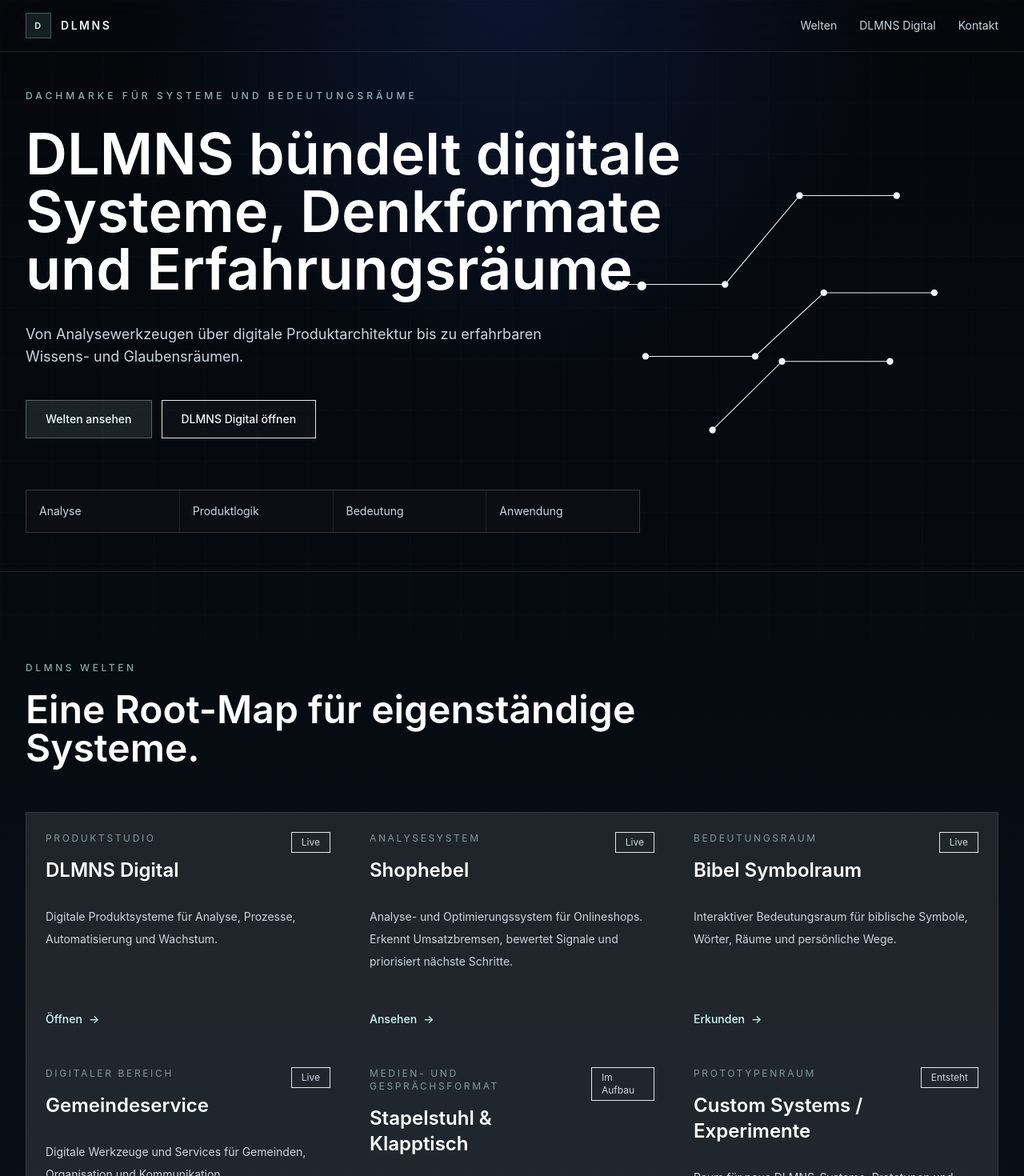
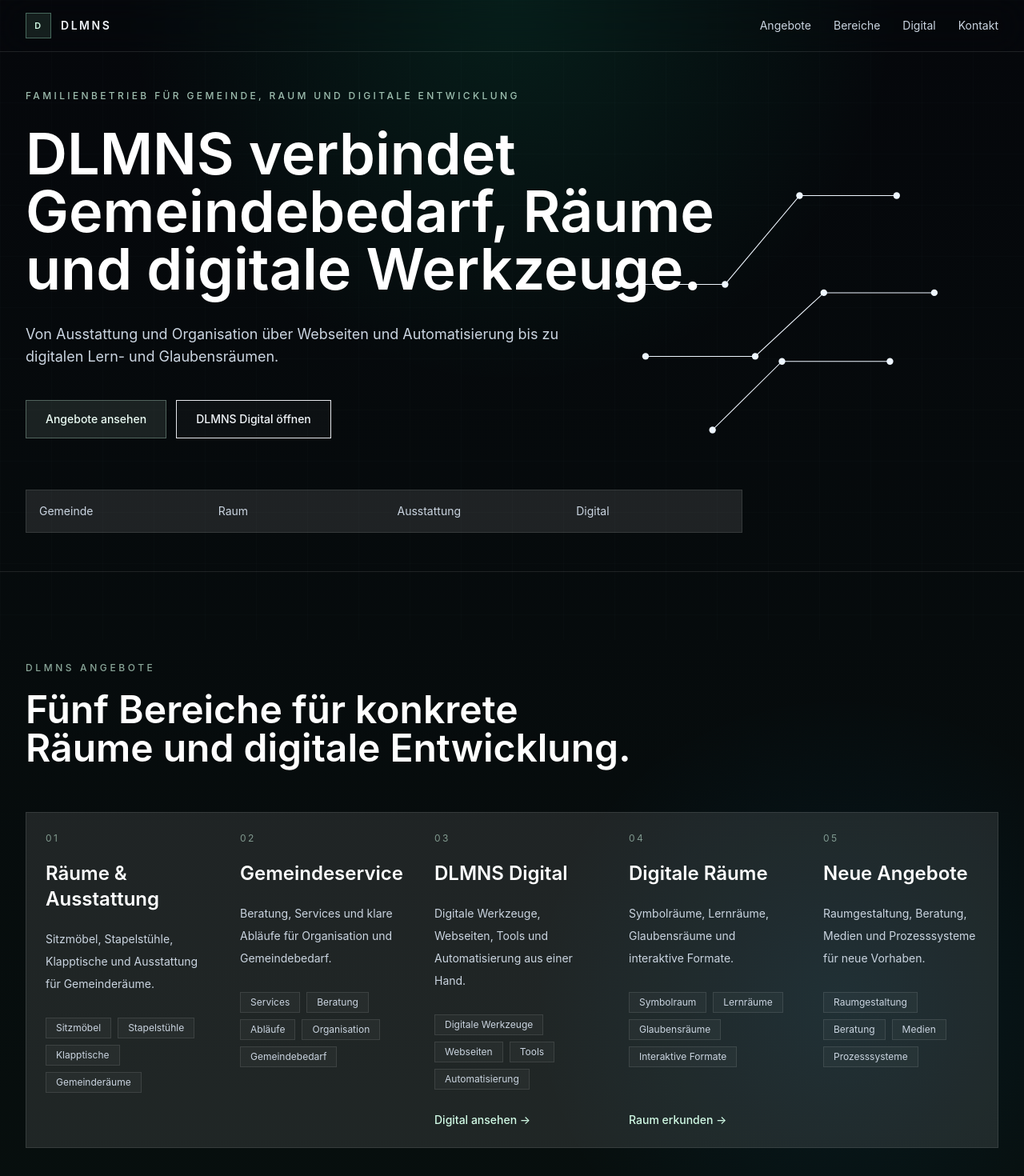
Before and after one commit to PixelFlux782/DLMNS_Main, a Next.js app: page / in a window 1280 px wide. Shown: the top 1470 px of the page at 80% size. Built offline with nearby package versions, Linux system fonts and the light colour scheme.

Commit message:
Struktur erstellen

```diff
--- a/app/globals.css
+++ b/app/globals.css
@@ -19,8 +19,9 @@ body {
   margin: 0;
   min-height: 100vh;
   background:
-    radial-gradient(circle at 50% 0%, rgba(37, 99, 235, 0.16), transparent 30rem),
-    linear-gradient(180deg, #05070b 0%, #081019 48%, #05070b 100%);
+    radial-gradient(circle at 50% 0%, rgba(16, 185, 129, 0.13), transparent 30rem),
+    radial-gradient(circle at 82% 28%, rgba(14, 165, 233, 0.08), transparent 24rem),
+    linear-gradient(180deg, #05070b 0%, #08120f 48%, #05070b 100%);
   color: #eef6ff;
   font-family: Inter, ui-sans-serif, system-ui, sans-serif;
 }
--- a/app/layout.tsx
+++ b/app/layout.tsx
@@ -2,9 +2,9 @@ import type { Metadata } from "next";
 import "./globals.css";
 
 export const metadata: Metadata = {
-  title: "DLMNS | Digitale Systeme, Denkformate und Erfahrungsräume",
+  title: "DLMNS | Gemeinde, Raum und digitale Entwicklung",
   description:
-    "DLMNS bündelt digitale Systeme, Produktideen, Analysewerkzeuge und Bedeutungsräume als ruhige Root Page.",
+    "DLMNS ist ein Familienbetrieb für Gemeindebedarf, Räume, Ausstattung, digitale Werkzeuge und neue Angebotsentwicklung.",
   metadataBase: new URL("https://dlmns.vercel.app")
 };
 
--- a/components/root-page.tsx
+++ b/components/root-page.tsx
@@ -1,7 +1,7 @@
 "use client";
 
 import { motion } from "framer-motion";
-import { primaryLinks, worlds } from "@/lib/worlds";
+import { offers, primaryLinks, worlds } from "@/lib/worlds";
 
 const fadeIn = {
   initial: { opacity: 0, y: 18 },
@@ -16,6 +16,7 @@ export function RootPage() {
       <SystemBackdrop />
       <Header />
       <Hero />
+      <OfferSection />
       <WorldsSection />
       <LogicSection />
       <DigitalSection />
@@ -27,10 +28,10 @@ export function RootPage() {
 
 function Header() {
   return (
-    <header className="fixed left-0 right-0 top-0 z-50 border-b border-white/10 bg-ink/72 backdrop-blur-xl">
+    <header className="fixed left-0 right-0 top-0 z-50 border-b border-white/10 bg-ink/78 backdrop-blur-xl">
       <nav className="mx-auto flex h-16 max-w-7xl items-center justify-between px-5 sm:px-8">
         <a href="#top" className="flex items-center gap-3" aria-label="DLMNS Start">
-          <span className="grid h-8 w-8 place-items-center border border-cyan-200/30 bg-cyan-200/10 text-[0.68rem] font-semibold tracking-[0.16em] text-cyan-100">
+          <span className="grid h-8 w-8 place-items-center border border-emerald-200/35 bg-emerald-200/10 text-[0.68rem] font-semibold tracking-[0.16em] text-emerald-100">
             D
           </span>
           <span className="text-sm font-semibold tracking-[0.18em] text-slate-100">
@@ -38,11 +39,14 @@ function Header() {
           </span>
         </a>
         <div className="hidden items-center gap-7 text-sm text-slate-300 md:flex">
-          <a className="transition hover:text-white" href="#welten">
-            Welten
+          <a className="transition hover:text-white" href="#angebote">
+            Angebote
+          </a>
+          <a className="transition hover:text-white" href="#bereiche">
+            Bereiche
           </a>
           <a className="transition hover:text-white" href="#digital">
-            DLMNS Digital
+            Digital
           </a>
           <a className="transition hover:text-white" href="#kontakt">
             Kontakt
@@ -60,22 +64,22 @@ function Hero() {
       className="relative mx-auto flex min-h-[86svh] max-w-7xl flex-col justify-center px-5 pb-12 pt-28 sm:px-8 lg:min-h-[82svh]"
     >
       <div className="max-w-4xl">
-        <p className="mb-7 text-xs font-medium uppercase tracking-[0.34em] text-cyan-100/70">
-          Dachmarke für Systeme und Bedeutungsräume
+        <p className="mb-7 text-xs font-medium uppercase tracking-[0.28em] text-emerald-100/75">
+          Familienbetrieb für Gemeinde, Raum und digitale Entwicklung
         </p>
         <h1 className="max-w-4xl text-4xl font-semibold leading-[1.08] text-white sm:text-6xl lg:text-7xl">
-          DLMNS bündelt digitale Systeme, Denkformate und Erfahrungsräume.
+          DLMNS verbindet Gemeindebedarf, Räume und digitale Werkzeuge.
         </h1>
         <p className="mt-8 max-w-2xl text-base leading-8 text-slate-300 sm:text-lg">
-          Von Analysewerkzeugen über digitale Produktarchitektur bis zu
-          erfahrbaren Wissens- und Glaubensräumen.
+          Von Ausstattung und Organisation über Webseiten und Automatisierung bis
+          zu digitalen Lern- und Glaubensräumen.
         </p>
         <div className="mt-10 flex flex-col gap-3 sm:flex-row">
           <a
-            href="#welten"
-            className="inline-flex h-12 items-center justify-center border border-cyan-100/30 bg-cyan-100/10 px-6 text-sm font-medium text-cyan-50 transition hover:border-cyan-100/60 hover:bg-cyan-100/16"
+            href="#angebote"
+            className="inline-flex h-12 items-center justify-center border border-emerald-100/30 bg-emerald-100/10 px-6 text-sm font-medium text-emerald-50 transition hover:border-emerald-100/60 hover:bg-emerald-100/16"
           >
-            Welten ansehen
+            Angebote ansehen
           </a>
           <a
             href={primaryLinks.digital}
@@ -88,9 +92,9 @@ function Hero() {
         </div>
       </div>
 
-      <div className="mt-16 grid max-w-3xl grid-cols-2 gap-px border border-white/10 bg-white/10 sm:grid-cols-4">
-        {["Analyse", "Produktlogik", "Bedeutung", "Anwendung"].map((item) => (
-          <div key={item} className="bg-ink/70 px-4 py-4 text-sm text-slate-300">
+      <div className="mt-16 grid max-w-4xl grid-cols-2 gap-px border border-white/10 bg-white/10 sm:grid-cols-4">
+        {["Gemeinde", "Raum", "Ausstattung", "Digital"].map((item) => (
+          <div key={item} className="bg-ink/72 px-4 py-4 text-sm text-slate-300">
             {item}
           </div>
         ))}
@@ -99,16 +103,70 @@ function Hero() {
   );
 }
 
+function OfferSection() {
+  return (
+    <section id="angebote" className="relative border-t border-white/10 py-24 sm:py-28">
+      <div className="mx-auto max-w-7xl px-5 sm:px-8">
+        <motion.div {...fadeIn} className="max-w-3xl">
+          <p className="text-xs font-medium uppercase tracking-[0.3em] text-emerald-100/65">
+            DLMNS Angebote
+          </p>
+          <h2 className="mt-5 text-3xl font-semibold text-white sm:text-5xl">
+            Fünf Bereiche für konkrete Räume und digitale Entwicklung.
+          </h2>
+        </motion.div>
+
+        <div className="mt-14 grid gap-px overflow-hidden border border-white/10 bg-white/10 lg:grid-cols-5">
+          {offers.map((offer, index) => (
+            <motion.article
+              key={offer.name}
+              {...fadeIn}
+              transition={{ ...fadeIn.transition, delay: index * 0.04 }}
+              className="group flex min-h-[20rem] flex-col bg-ink-soft/94 p-6 transition hover:bg-[#0e1714]"
+            >
+              <p className="text-xs uppercase tracking-[0.2em] text-emerald-100/55">
+                0{index + 1}
+              </p>
+              <h3 className="mt-5 text-2xl font-semibold text-white">{offer.name}</h3>
+              <p className="mt-5 text-sm leading-7 text-slate-300">{offer.summary}</p>
+              <div className="mt-7 flex flex-wrap gap-2">
+                {offer.items.map((item) => (
+                  <span
+                    key={item}
+                    className="border border-white/10 bg-white/[0.03] px-3 py-1 text-xs text-slate-300"
+                  >
+                    {item}
+                  </span>
+                ))}
+              </div>
+              {offer.href ? (
+                <a
+                  href={offer.href}
+                  target="_blank"
+                  rel="noreferrer"
+                  className="mt-auto pt-7 text-sm font-medium text-emerald-100 transition group-hover:text-white"
+                >
+                  {offer.cta} <span aria-hidden="true">-&gt;</span>
+                </a>
+              ) : null}
+            </motion.article>
+          ))}
+        </div>
+      </div>
+    </section>
+  );
+}
+
 function WorldsSection() {
   return (
-    <section id="welten" className="relative border-t border-white/10 py-24 sm:py-28">
+    <section id="bereiche" className="relative border-t border-white/10 py-24 sm:py-28">
       <div className="mx-auto max-w-7xl px-5 sm:px-8">
         <motion.div {...fadeIn} className="max-w-3xl">
-          <p className="text-xs font-medium uppercase tracking-[0.3em] text-cyan-100/65">
-            DLMNS Welten
+          <p className="text-xs font-medium uppercase tracking-[0.3em] text-emerald-100/65">
+            Aktive Bereiche
           </p>
           <h2 className="mt-5 text-3xl font-semibold text-white sm:text-5xl">
-            Eine Root-Map für eigenständige Systeme.
+            Eine Dachmarke für praktische Services und eigene digitale Räume.
           </h2>
         </motion.div>
 
@@ -118,11 +176,11 @@ function WorldsSection() {
               key={world.name}
               {...fadeIn}
               transition={{ ...fadeIn.transition, delay: index * 0.04 }}
-              className="group min-h-[18rem] bg-ink-soft/92 p-6 transition hover:bg-[#0d1722]"
+              className="group min-h-[18rem] bg-ink-soft/92 p-6 transition hover:bg-[#0e1714]"
             >
               <div className="flex items-start justify-between gap-5">
                 <div>
-                  <p className="text-xs uppercase tracking-[0.22em] text-cyan-100/55">
+                  <p className="text-xs uppercase tracking-[0.22em] text-emerald-100/55">
                     {world.category}
                   </p>
                   <h3 className="mt-4 text-2xl font-semibold text-white">
@@ -141,13 +199,13 @@ function WorldsSection() {
                   href={world.href}
                   target="_blank"
                   rel="noreferrer"
-                  className="mt-7 inline-flex items-center gap-2 text-sm font-medium text-cyan-100 transition group-hover:text-white"
+                  className="mt-7 inline-flex items-center gap-2 text-sm font-medium text-emerald-100 transition group-hover:text-white"
                 >
                   {world.cta}
                   <span aria-hidden="true">-&gt;</span>
                 </a>
               ) : (
-                <p className="mt-7 text-sm text-slate-500">Noch ohne externen Einstieg.</p>
+                <p className="mt-7 text-sm text-slate-500">Wird als eigener Einstieg vorbereitet.</p>
               )}
             </motion.article>
           ))}
@@ -159,20 +217,20 @@ function WorldsSection() {
 
 function LogicSection() {
   const points = [
-    ["Systeme statt Einzelideen", "DLMNS denkt Projekte als Werkzeuge, Abläufe und nutzbare Strukturen."],
-    ["Struktur statt Rauschen", "Komplexe Themen werden sortiert, priorisiert und in klare Schritte übersetzt."],
-    ["Bedeutung und Anwendung", "Digitale Produktlogik trifft auf Erfahrungsräume, Inhalte und konkrete Praxis."]
+    ["Gemeinde praktisch denken", "DLMNS verbindet Ausstattung, Abläufe und Beratung mit dem Alltag echter Gemeinderäume."],
+    ["Digital ohne Umwege", "Webseiten, Tools und Automatisierung werden so gebaut, dass sie im Betrieb klar nutzbar bleiben."],
+    ["Neue Räume eröffnen", "Lernräume, Glaubensräume und Medienformate machen Inhalte zugänglich und interaktiv."]
   ];
 
   return (
     <section className="border-t border-white/10 py-24">
       <div className="mx-auto grid max-w-7xl gap-12 px-5 sm:px-8 lg:grid-cols-[0.85fr_1.15fr]">
         <motion.div {...fadeIn}>
-          <p className="text-xs font-medium uppercase tracking-[0.3em] text-cyan-100/65">
-            DLMNS Logik
+          <p className="text-xs font-medium uppercase tracking-[0.3em] text-emerald-100/65">
+            Arbeitsweise
           </p>
           <h2 className="mt-5 text-3xl font-semibold text-white sm:text-5xl">
-            Verbunden durch klare Systeme.
+            Persönlich, geordnet und entwicklungsfähig.
           </h2>
         </motion.div>
         <div className="grid gap-px border border-white/10 bg-white/10">
@@ -191,29 +249,27 @@ function LogicSection() {
 function DigitalSection() {
   return (
     <section id="digital" className="border-t border-white/10 py-24">
-      <motion.div
-        {...fadeIn}
-        className="mx-auto max-w-7xl px-5 sm:px-8"
-      >
-        <div className="border border-cyan-100/18 bg-cyan-100/[0.045] p-7 shadow-panel sm:p-10 lg:p-12">
-          <p className="text-xs font-medium uppercase tracking-[0.3em] text-cyan-100/65">
-            Beziehung zu DLMNS Digital
+      <motion.div {...fadeIn} className="mx-auto max-w-7xl px-5 sm:px-8">
+        <div className="border border-emerald-100/18 bg-emerald-100/[0.045] p-7 shadow-panel sm:p-10 lg:p-12">
+          <p className="text-xs font-medium uppercase tracking-[0.3em] text-emerald-100/65">
+            DLMNS Digital
           </p>
           <div className="mt-6 grid gap-10 lg:grid-cols-[1.05fr_0.95fr] lg:items-end">
             <div>
               <h2 className="text-3xl font-semibold text-white sm:text-5xl">
-                DLMNS Digital ist der professionelle Produktstudio-Bereich unter DLMNS.
+                Der digitale Bereich für Webseiten, Werkzeuge und Automatisierung.
               </h2>
               <p className="mt-6 max-w-2xl text-sm leading-7 text-slate-300 sm:text-base">
-                Dort liegen digitale Systeme, Analysewerkzeuge, Automatisierung,
-                Produktarchitektur und individuelle Websysteme.
+                DLMNS Digital ergänzt den Gemeindeservice um digitale Produktentwicklung:
+                von klaren Webseiten bis zu kleinen Tools, Prozesssystemen und
+                automatisierten Abläufen.
               </p>
             </div>
             <a
               href={primaryLinks.digital}
               target="_blank"
               rel="noreferrer"
-              className="inline-flex h-12 w-full items-center justify-center border border-cyan-100/30 bg-cyan-100/10 px-6 text-sm font-medium text-cyan-50 transition hover:border-cyan-100/60 hover:bg-cyan-100/16 sm:w-fit lg:justify-self-end"
+              className="inline-flex h-12 w-full items-center justify-center border border-emerald-100/30 bg-emerald-100/10 px-6 text-sm font-medium text-emerald-50 transition hover:border-emerald-100/60 hover:bg-emerald-100/16 sm:w-fit lg:justify-self-end"
             >
               DLMNS Digital ansehen
             </a>
@@ -228,18 +284,18 @@ function ContactSection() {
   return (
     <section id="kontakt" className="border-t border-white/10 py-24">
       <motion.div {...fadeIn} className="mx-auto max-w-4xl px-5 text-center sm:px-8">
-        <p className="text-xs font-medium uppercase tracking-[0.3em] text-cyan-100/65">
+        <p className="text-xs font-medium uppercase tracking-[0.3em] text-emerald-100/65">
           Einstieg
         </p>
         <h2 className="mt-5 text-3xl font-semibold text-white sm:text-5xl">
-          Du möchtest ein digitales System, ein Tool oder eine Projektidee mit
-          DLMNS entwickeln?
+          Du suchst Ausstattung, Beratung oder ein digitales System für Gemeinde
+          und Raum?
         </h2>
         <a
           href={primaryLinks.contact}
-          className="mt-10 inline-flex h-12 items-center justify-center border border-white/14 bg-white/[0.04] px-6 text-sm font-medium text-slate-100 transition hover:border-cyan-100/40 hover:bg-cyan-100/10"
+          className="mt-10 inline-flex h-12 items-center justify-center border border-white/14 bg-white/[0.04] px-6 text-sm font-medium text-slate-100 transition hover:border-emerald-100/40 hover:bg-emerald-100/10"
         >
-          Projekt anfragen
+          Anfrage starten
         </a>
       </motion.div>
     </section>
@@ -255,8 +311,7 @@ function Footer() {
         <div>
           <p className="font-semibold tracking-[0.18em] text-slate-100">DLMNS</p>
           <p className="mt-4 max-w-md leading-7">
-            Root Page für digitale Systeme, Denkformate, Produktideen und
-            Bedeutungsräume.
+            Familienbetrieb für Gemeinde, Raum, Ausstattung und digitale Entwicklung.
           </p>
         </div>
         <div className="grid gap-3 sm:grid-cols-2 lg:justify-self-end">
@@ -280,9 +335,9 @@ function Footer() {
 function SystemBackdrop() {
   return (
     <div aria-hidden="true" className="pointer-events-none fixed inset-0 -z-10">
-      <div className="absolute inset-0 opacity-[0.16] [background-image:linear-gradient(rgba(148,163,184,0.18)_1px,transparent_1px),linear-gradient(90deg,rgba(148,163,184,0.18)_1px,transparent_1px)] [background-size:64px_64px]" />
+      <div className="absolute inset-0 opacity-[0.14] [background-image:linear-gradient(rgba(148,163,184,0.18)_1px,transparent_1px),linear-gradient(90deg,rgba(148,163,184,0.18)_1px,transparent_1px)] [background-size:64px_64px]" />
       <svg
-        className="absolute right-[-8rem] top-24 hidden h-[34rem] w-[34rem] text-cyan-100/18 md:block lg:right-[5vw]"
+        className="absolute right-[-8rem] top-24 hidden h-[34rem] w-[34rem] text-emerald-100/16 md:block lg:right-[5vw]"
         viewBox="0 0 520 520"
         fill="none"
       >
--- a/lib/worlds.ts
+++ b/lib/worlds.ts
@@ -2,60 +2,91 @@ export type DlmnsWorld = {
   name: string;
   category: string;
   description: string;
-  status: "Live" | "Im Aufbau" | "Entsteht";
+  status: "Aktiv" | "Im Aufbau" | "Entsteht";
   href?: string;
   cta?: string;
 };
 
+export type DlmnsOffer = {
+  name: string;
+  summary: string;
+  items: string[];
+  href?: string;
+  cta?: string;
+};
+
+export const offers: DlmnsOffer[] = [
+  {
+    name: "Räume & Ausstattung",
+    summary: "Sitzmöbel, Stapelstühle, Klapptische und Ausstattung für Gemeinderäume.",
+    items: ["Sitzmöbel", "Stapelstühle", "Klapptische", "Gemeinderäume"]
+  },
+  {
+    name: "Gemeindeservice",
+    summary: "Beratung, Services und klare Abläufe für Organisation und Gemeindebedarf.",
+    items: ["Services", "Beratung", "Abläufe", "Organisation", "Gemeindebedarf"]
+  },
+  {
+    name: "DLMNS Digital",
+    summary: "Digitale Werkzeuge, Webseiten, Tools und Automatisierung aus einer Hand.",
+    items: ["Digitale Werkzeuge", "Webseiten", "Tools", "Automatisierung"],
+    href: "https://dlmn-sdigital.vercel.app/",
+    cta: "Digital ansehen"
+  },
+  {
+    name: "Digitale Räume",
+    summary: "Symbolräume, Lernräume, Glaubensräume und interaktive Formate.",
+    items: ["Symbolraum", "Lernräume", "Glaubensräume", "Interaktive Formate"],
+    href: "https://bibel-symbolraum.vercel.app/",
+    cta: "Raum erkunden"
+  },
+  {
+    name: "Neue Angebote",
+    summary: "Raumgestaltung, Beratung, Medien und Prozesssysteme für neue Vorhaben.",
+    items: ["Raumgestaltung", "Beratung", "Medien", "Prozesssysteme"]
+  }
+];
+
 export const worlds: DlmnsWorld[] = [
   {
     name: "DLMNS Digital",
-    category: "Produktstudio",
+    category: "Digitale Entwicklung",
     description:
-      "Digitale Produktsysteme für Analyse, Prozesse, Automatisierung und Wachstum.",
-    status: "Live",
+      "Webseiten, Werkzeuge, Automatisierung und Produktlogik für Gemeinden, Projekte und kleine Organisationen.",
+    status: "Aktiv",
     href: "https://dlmn-sdigital.vercel.app/",
     cta: "Öffnen"
   },
   {
-    name: "Shophebel",
-    category: "Analysesystem",
+    name: "Gemeindeservice",
+    category: "Service & Organisation",
     description:
-      "Analyse- und Optimierungssystem für Onlineshops. Erkennt Umsatzbremsen, bewertet Signale und priorisiert nächste Schritte.",
-    status: "Live",
-    href: "https://shophebel-analyse.vercel.app/",
+      "Praktische Unterstützung für Abläufe, Ausstattung, Kommunikation und Bedarf in Gemeinderäumen.",
+    status: "Aktiv",
+    href: "https://gemeindeservice2.vercel.app/",
     cta: "Ansehen"
   },
   {
     name: "Bibel Symbolraum",
-    category: "Bedeutungsraum",
+    category: "Digitaler Glaubensraum",
     description:
       "Interaktiver Bedeutungsraum für biblische Symbole, Wörter, Räume und persönliche Wege.",
-    status: "Live",
+    status: "Aktiv",
     href: "https://bibel-symbolraum.vercel.app/",
     cta: "Erkunden"
   },
   {
-    name: "Gemeindeservice",
-    category: "Digitaler Bereich",
+    name: "Räume & Ausstattung",
+    category: "Gemeinde & Raum",
     description:
-      "Digitale Werkzeuge und Services für Gemeinden, Organisation und Kommunikation.",
-    status: "Live",
-    href: "https://gemeindeservice2.vercel.app/",
-    cta: "Öffnen"
-  },
-  {
-    name: "Stapelstuhl & Klapptisch",
-    category: "Medien- und Gesprächsformat",
-    description:
-      "Gesprächsformat für Glaube, Alltag, Körper, Denken und echte Lebensfragen.",
+      "Sitzmöbel, Stapelstühle, Klapptische und durchdachte Ausstattung für nutzbare Gemeinderäume.",
     status: "Im Aufbau"
   },
   {
-    name: "Custom Systems / Experimente",
-    category: "Prototypenraum",
+    name: "Neue Angebote",
+    category: "Entwicklung",
     description:
-      "Raum für neue DLMNS-Systeme, Prototypen und digitale Produktideen.",
+      "Raumgestaltung, Beratung, Medienformate und Prozesssysteme als wachsende Angebotslinie.",
     status: "Entsteht"
   }
 ];
```
